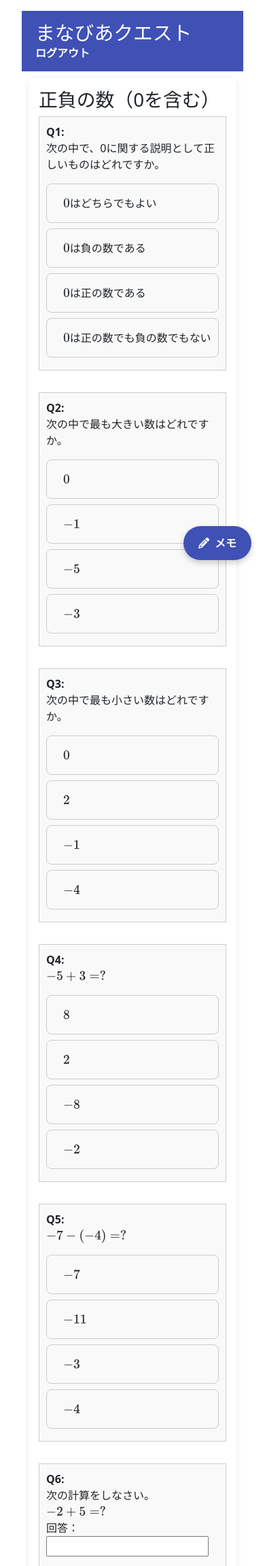
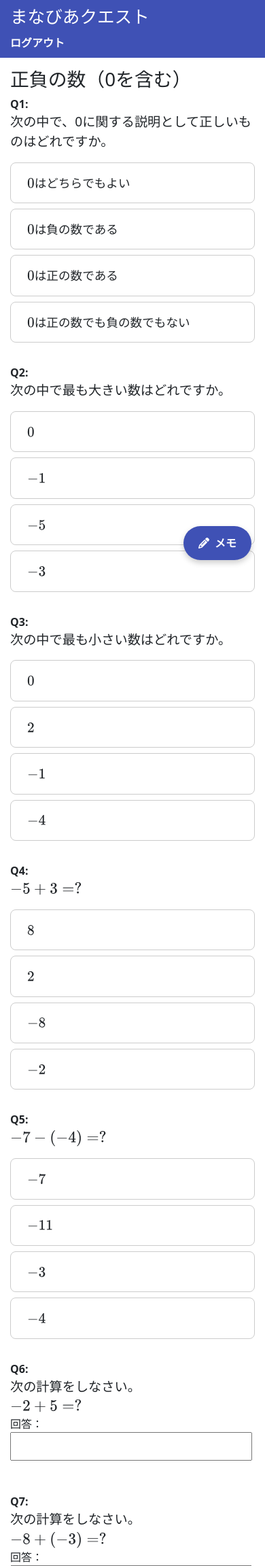
Before and after one commit to plainpine/mquest, a Flask app: page /quest/run/1 in a window 390 px wide. Shown: the top 2304 px of the page at 68% size. Run offline with Flask 3, Linux system fonts and the light colour scheme.

Commit message:
スマホ

```diff
--- a/static/css/style.css
+++ b/static/css/style.css
@@ -5,7 +5,7 @@ body {
   background-color: #f5f7fa;
   color: #333333;
   margin: 0;
-  padding: 0;
+  padding: 1rem 2rem;
   line-height: 1.6;
 }
 
@@ -52,7 +52,7 @@ footer {
   margin-top: 40px;
 }
 
-h2 {
+h1, h2 {
   color: #3f51b5;
   margin-top: 0;
 }
@@ -65,6 +65,10 @@ h3 {
 ul {
   list-style-type: none;
   padding-left: 0;
+}
+
+li {
+  margin-bottom: 0.8rem;
 }
 
 ul li {
@@ -166,6 +170,7 @@ img {
 }
 
 /* ボタン共通 */
+.button,
 button,
 .btn {
   cursor: pointer;
@@ -180,6 +185,24 @@ button,
 }
 
 /* 通常ボタンのスタイル（リンクボタンなど） */
+.button {
+  background-color: #4CAF50;
+  color: white;
+}
+
+.button:hover {
+  background-color: #45a049;
+}
+
+.button.secondary {
+  background-color: #ccc;
+  color: black;
+}
+
+.button.secondary:hover {
+  background-color: #aaa;
+}
+
 .btn {
   background-color: #3498db;
   color: #fff;
@@ -268,34 +291,13 @@ button,
   margin-bottom: 15px;
 }
 
-/* レスポンシブ対応 */
-@media (max-width: 600px) {
-  main {
-    margin: 10px;
-    padding: 15px;
+.selectable-list li {
+  cursor: pointer;
+  transition: background-color 0.3s ease;
 }
 
-  header {
-    flex-direction: column;
-    align-items: flex-start;
-  }
-
-  nav a {
-    margin-left: 0;
-    margin-right: 10px;
-  }
-
-  .login-form {
-    margin: 40px 10px;
-  }
-
-  .question-block {
-    margin-bottom: 20px;
-    padding: 10px;
-    border: 1px solid #ccc;
-    background-color: #f9f9f9;
-  }
-
+.selectable-list li:hover {
+  background-color: #c5cae9;
 }
 
 /* 並び替え問題用 */
@@ -319,53 +321,102 @@ button,
   user-select: none;
 }
 
+
+/* レスポンシブ対応 */
+@media (max-width: 768px) {
   body {
-  font-family: sans-serif;
-  background-color: #f5f5f5;
-  padding: 1rem 2rem;
-}
-
-h1, h2 {
-  color: #333;
-}
-
-ul {
-  list-style-type: none;
+    font-size: 14px;
     padding: 0;
   }
 
-li {
-  margin-bottom: 0.8rem;
+  header {
+    flex-direction: column;
+    align-items: flex-start;
+    padding: 10px 15px;
   }
 
-.button {
-  display: inline-block;
-  padding: 0.5rem 1rem;
-  background-color: #4CAF50;
-  color: white;
-  text-decoration: none;
-  border-radius: 6px;
-  font-size: 1rem;
+  header h1 {
+    font-size: 1.6rem;
   }
 
-.button:hover {
-  background-color: #45a049;
+  nav {
+    margin-top: 10px;
   }
 
-.button.secondary {
-  background-color: #ccc;
-  color: black;
+  nav a {
+    margin: 0 10px 0 0;
   }
 
-.button.secondary:hover {
-  background-color: #aaa;
+  main {
+    width: 100%;
+    margin: 0;
+    padding: 15px;
+    box-sizing: border-box;
+    border-radius: 0;
+    box-shadow: none;
   }
 
-.selectable-list li {
-  cursor: pointer;
-  transition: background-color 0.3s ease;
+  .login-form {
+    margin: 40px 15px;
   }
 
-.selectable-list li:hover {
-  background-color: #c5cae9;
+  .question-block .markdown {
+    font-size: 1.2rem; /* A good readable size */
+    overflow-wrap: break-word; /* Add wrapping for safety */
+    word-wrap: break-word;
   }
+
+  .choice-option .markdown {
+    font-size: 1.1rem;
+  }
+
+  .numeric-input,
+  .en-fill-in-the-blank-input {
+    font-size: 1.5rem;
+  }
+
+  .virtual-keyboard {
+    width: 100%;
+    padding: 5px 0;
+  }
+
+  .keypad {
+    display: flex;
+    flex-direction: column;
+    align-items: center;
+    width: 100%;
+    padding: 5px 0;
+  }
+
+  .keyboard-row {
+    display: flex;
+    width: 100%;
+    justify-content: center;
+  }
+
+  .key-btn,
+  .key-btn-en {
+    font-size: 1rem;
+    width: 8.5vw; /* Responsive width */
+    height: 8.5vw; /* Responsive height */
+    max-width: 45px; /* Cap the size on larger phones/small tablets */
+    max-height: 45px;
+    margin: 1px;
+    padding: 0;
+    display: flex;
+    align-items: center;
+    justify-content: center;
+  }
+
+  .key-btn-en[data-key=" "] {
+    width: 45vw; /* Make spacebar responsive */
+    max-width: 240px;
+  }
+
+
+  .button,
+  .btn,
+  input[type="submit"] {
+    font-size: 1.1rem;
+  }
+}
--- a/templates/base.html
+++ b/templates/base.html
@@ -2,6 +2,7 @@
 <html lang="ja">
 <head>
     <meta charset="UTF-8">
+    <meta name="viewport" content="width=device-width, initial-scale=1.0">
     <link rel="stylesheet" href="{{ url_for('static', filename='css/style.css') }}">
     <script src="{{ url_for('static', filename='js/main.js') }}" defer></script>
      <title>{% block title %}デフォルトタイトル{% endblock %}</title>
```
Also changed, not shown: templates/quest_run.html (+39 -11 lines). Lines whose indentation alone changed are shown as unchanged.
